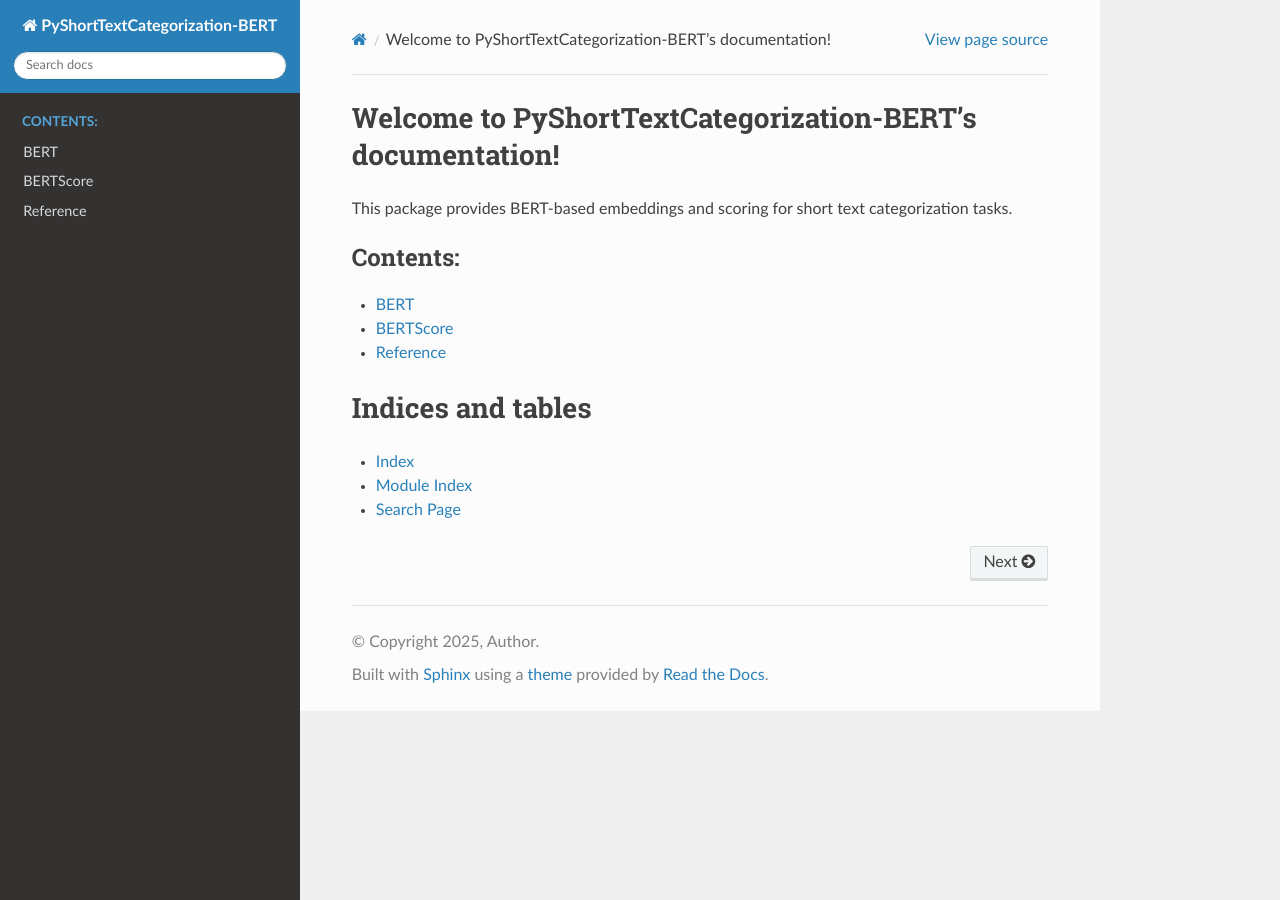
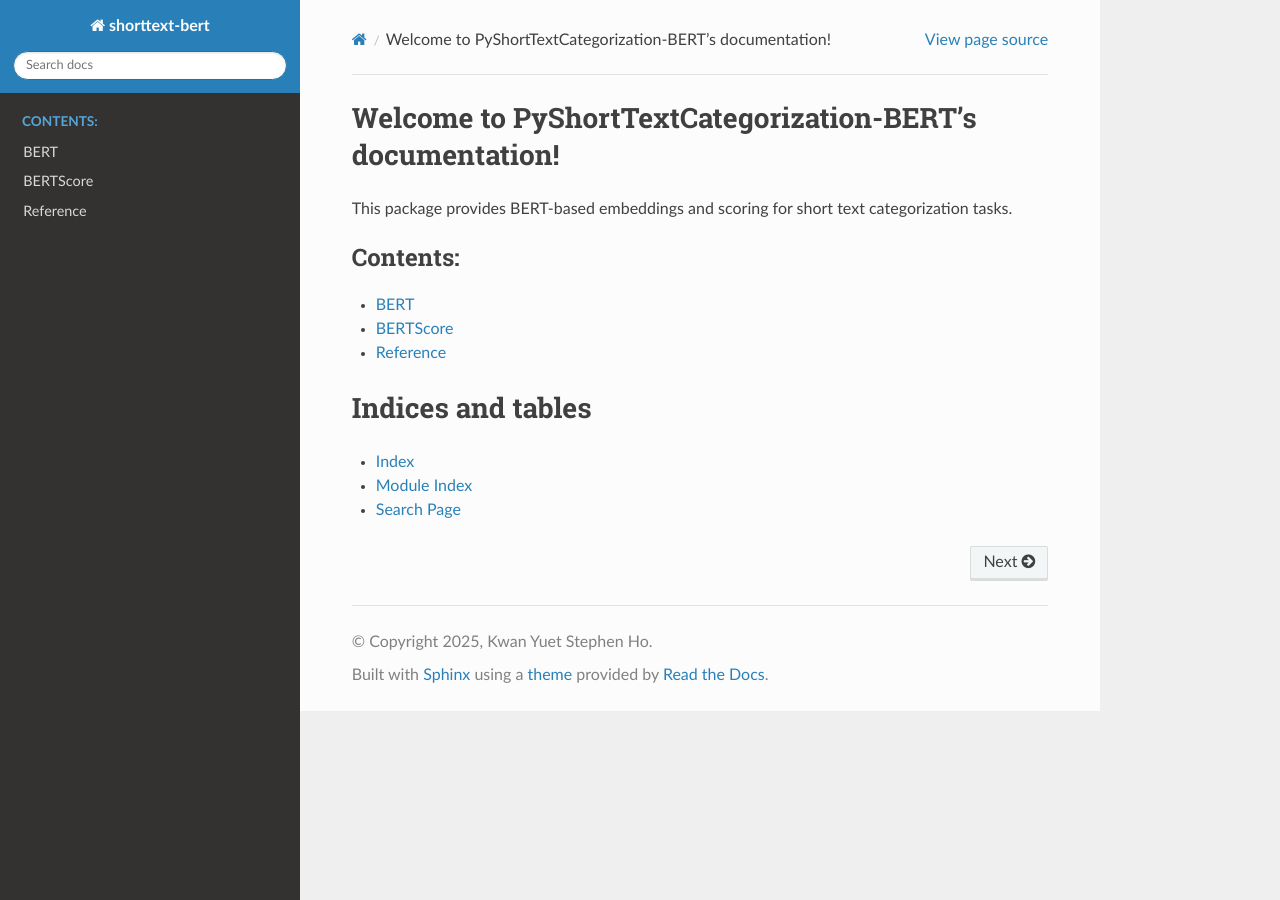
Before and after one commit to stephenhky/PyShortTextCategorization-BERT, a Sphinx documentation site: the page built from docs/index.rst, in a window 1280 px wide. Built offline with Sphinx 7.4.7 and the Read the Docs theme 3.1.0, drawn with Linux system fonts in a browser that asks for light colours.

Commit message:
corrected project name and added author's name

```diff
--- a/docs/conf.py
+++ b/docs/conf.py
@@ -17,12 +17,12 @@ sys.path.insert(0, os.path.abspath('../src'))
 
 # -- Project information -----------------------------------------------------
 
-project = 'PyShortTextCategorization-BERT'
-copyright = '2025, Author'
-author = 'Author'
+project = 'shorttext-bert'
+copyright = '2025, Kwan Yuet Stephen Ho'
+author = 'Kwan Yuet Stephen Ho'
 
 # The full version, including alpha/beta/rc tags
-release = '0.0.1'
+release = '0.0.2'
 
 
 # -- General configuration ---------------------------------------------------
```
